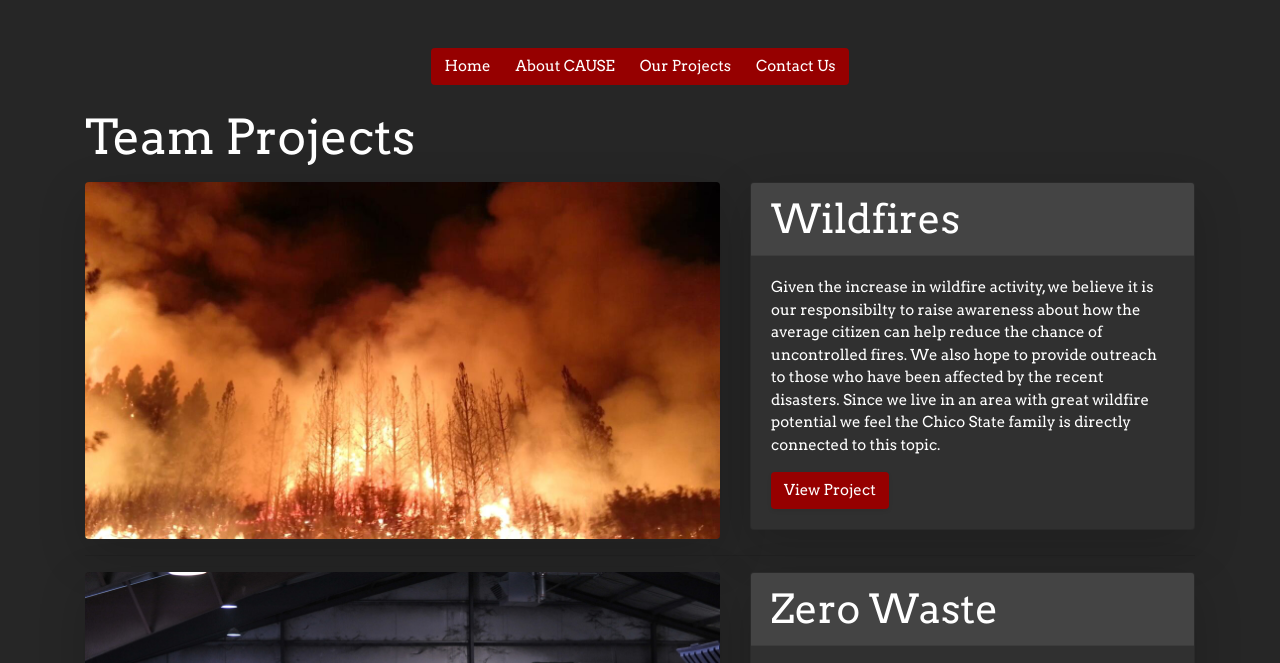
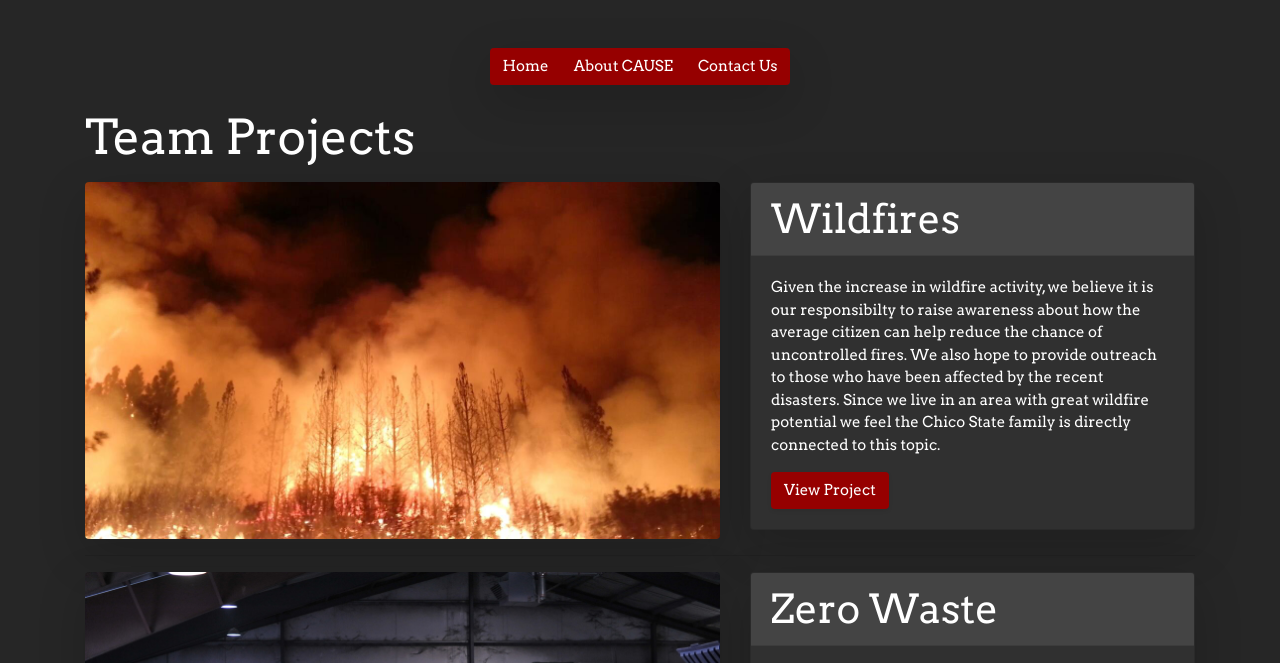
Before and after one commit to gesparza3/cause-website, a website: page projects.html in a window 1280 px wide. Shown: the top 663 px of the page. Drawn offline with Linux system fonts and the light colour scheme.

Commit message:
Fixed navigation links

```diff
--- a/projects.html
+++ b/projects.html
@@ -31,10 +31,9 @@
     <div class="container">
 
       <div class="row justify-content-center pt-5">
-        <div class="btn-group" role="group" aria-label="Basic example">
+        <div class="shadow-lg btn-group" role="group" aria-label="Basic example">
           <a type="button" class="btn bg-primary" href="index.html">Home</a>
           <a type="button" class="btn bg-primary" href="about.html">About CAUSE</a>
-          <a type="button" class="btn bg-primary" href="projects.html">Our Projects</a>
           <a type="button" class="btn bg-primary" href="contact.html">Contact Us</a>
         </div>
       </div>
```
Also changed, not shown: about.html (+1 -2 lines), contact.html (+1 -2 lines), index.html (+1 -1 lines).
